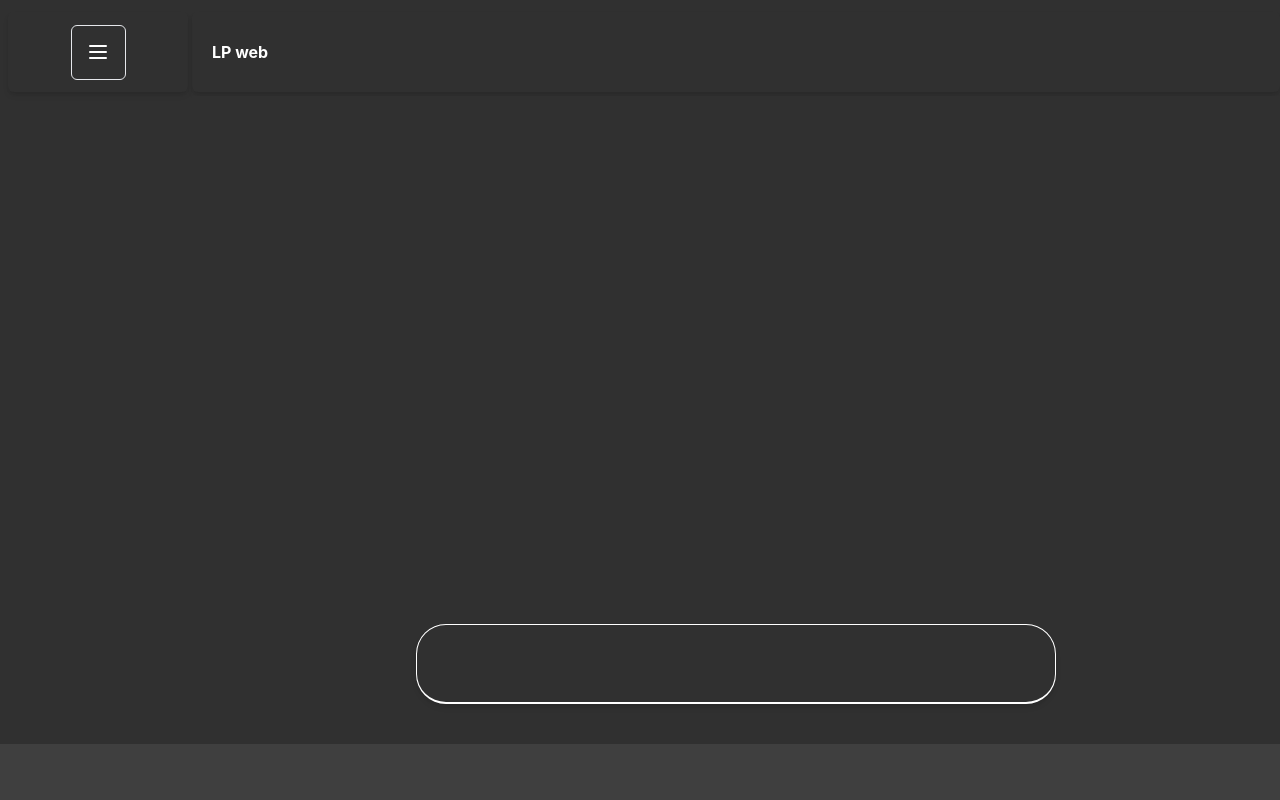
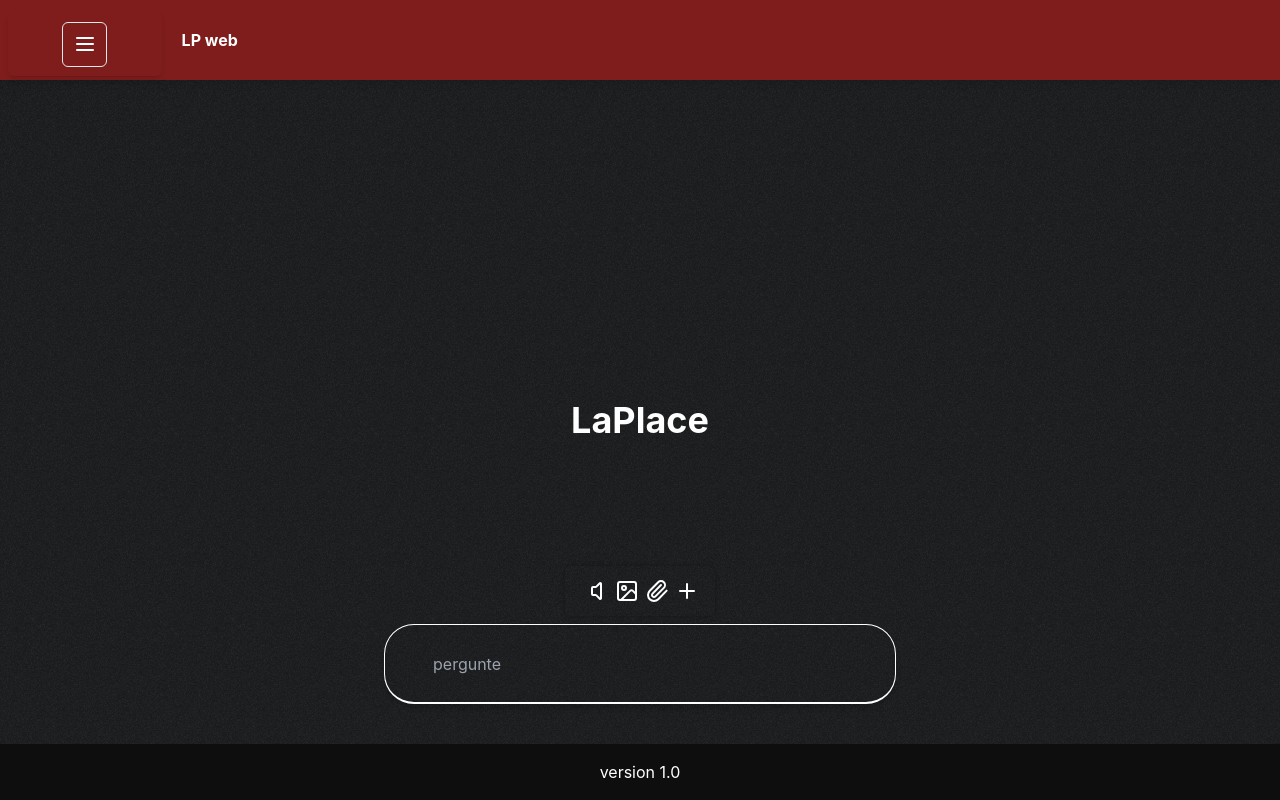
Before and after one commit to DiegoZaluski/ReactLaPlace, a React (Vite) app: page /chat in a window 1280 px wide. Built offline with nearby package versions, Linux system fonts and the light colour scheme.

Commit message:
feat(chat): improve AI chat interface

```diff
--- a/App.css
+++ /dev/null
@@ -1,18 +0,0 @@
-@tailwind base;
-@tailwind components;
-@tailwind utilities;
-
-.btn {
-  @apply px-4 py-2 rounded;
-}
-*{
-    margin: 0;
-    padding: 0;
-    box-sizing: border-box;
-}
-body {
-  height: 100vh;
-  background-color: #30363d;
-  background-image: url("./images/6674f0cdb5b7b401612cf065_noise-50.avif");
-  background-size: 200px 200px;
-}
--- /dev/null
+++ b/index.css
@@ -0,0 +1,31 @@
+@tailwind base;
+@tailwind components;
+@tailwind utilities;
+
+
+.btn {
+  @apply px-4 py-2 rounded;
+}
+*{
+    margin: 0;
+    padding: 0;
+    box-sizing: border-box;
+}
+body {
+  height: 100vh;
+  background-color: #30363d;
+  background-image: url("./images/6674f0cdb5b7b401612cf065_noise-50.avif");
+  background-size: 200px 200px;
+}
+
+@layer utilities {
+  .sx { box-shadow: 0 0px 5px rgba(0, 0, 0, 0.281);}
+  .shadow-b-sm { box-shadow: 0 0px 10px rgba(0,0,0,0.12); }
+  .shadow-b-md { box-shadow: 0 0px 15px rgba(0,0,0,0.18); }
+  .shadow-b-xl { box-shadow: 0 0px 20px rgba(0,0,0,0.25); }
+  .caret-white { caret-color: #ffffff; }
+  .img-bg { background-image: url("./images/6674f0cdb5b7b401612cf065_noise-50.avif");
+            background-size: 200px 200px;
+
+          }
+  }
--- a/index.html
+++ b/index.html
@@ -5,7 +5,7 @@
     <meta name="viewport" content="width=device-width, initial-scale=1.0" />
     <meta name="description" content="LaPlace - Orquestrador de IAs" />
     <title>LaPlace - Aplicação</title>
-    <link rel="stylesheet" href="App.css">
+    <link rel="stylesheet" href="index.css">
     <base href="/" />
     <!-- Favicon would go here -->
     <!-- <link rel="icon" type="image/svg+xml" href="/favicon.ico" /> -->
--- a/package.json
+++ b/package.json
@@ -21,6 +21,7 @@
     "globals": "^16.3.0",
     "postcss": "^8.5.6",
     "tailwindcss": "^3.4.3",
+    "terser": "^5.43.1",
     "vite": "^7.0.6"
   },
   "dependencies": {
--- a/src/App.jsx
+++ b/src/App.jsx
@@ -1,5 +1,5 @@
 import {Routes, Route} from 'react-router-dom'
-import '../App.css'
+import '../index.css'
 import Login from './features/auth/components/Login'
 import Register from './features/auth/components/Register'
 import Chat from './components/layout/Chat.jsx'
--- a/src/components/layout/Chat.jsx
+++ b/src/components/layout/Chat.jsx
@@ -1,32 +1,38 @@
 import React from 'react';
 import Button from '../layout/Button';
-import {Menu} from 'lucide-react'
+import {Menu, Paperclip,Volume,Image,Plus} from 'lucide-react'
 
 
 function Chat() {
+    alert("Olá! Estou no início deste projeto. Se você gostou da ideia, seja bem-vindo para contribuir com sua ajuda!")
     return (
-        <div className="flex flex-row items-center h-screen w-screen gap-1 bg-[#303030]">
-            {/* Sidebar Options */}
-            <div className=" text-center flex flex-col items-center justify-center border-white h-[10vh] w-[15vw] self-start rounded-md mt-3  ml-2 shadow-md">
-                <Button className="h-[55px] w-[55px] flex items-center justify-center"><Menu className="text-white"/></Button>
-            </div>
-            {/* Main Chat Area */}
-            <div className="flex flex-col flex-wrap gap-1 h-full">
+            <div className="flex flex-col flex-wrap justify-center items-center h-full" >
                 {/* Header */}
-                <div className="h-[10vh] w-[85vw] self-start mt-3 rounded-md flex items-center text-white shadow-md ">
-                    <h1 className="ml-5"><strong>LP web</strong></h1>
-                </div>
+                <header className="h-[10vh] w-full self-start flex items-center flex-row text-white bg-red-900 shadow-b-md z-10">
+                    <div className=" text-center flex flex-col items-center justify-center border-white h-[8vh] w-[12vw] self-start rounded-md mt-3  ml-2 shadow-md">
+                        <Button className="h-[45px] w-[45px] flex items-center justify-center"><Menu className="text-white"/></Button>
+                    </div>
+                    <h1 className="ml-5 flex"><strong>LP web</strong></h1>
+                </header>
                 {/* Messages Container */}
-                <div className="flex items-end justify-center h-[81vh] w-[85vw] bg-[#303030]">
-                    <div className="border-white h-[10vh] w-[90vw] border mb-1 ml-2 mr-2 mb-10 border-b-2 rounded-[30px] md:w-[50vw] shadow-md">
-                        {/* Message input will go here */}
+                <div className="flex items-end flex-col justify-end items-center h-[83vh] w-full bg-[#1B1C1D] img-bg">
+                        <h1 className="text-white font-bold absolute top-[50%] text-4xl">LaPlace</h1>
+                        <div className="relative sx w-[150px] h-[50px] rounded-md bottom-2">
+                            <Volume className="text-white absolute left-[25px] top-[50%] translate-y-[-50%] hover:text-red-500"/>
+                            <Image className="text-white absolute left-[50px] top-[50%] translate-y-[-50%] hover:text-red-500"/>
+                            <Paperclip className="text-white absolute left-[80px] top-[50%] translate-y-[-50%] hover:text-red-500"/>
+                            <Plus className="text-white absolute left-[110px] top-[50%] translate-y-[-50%] hover:text-red-500"/>
+                        </div>
+                    <div className=" relative flex justify-end items-center border-white h-[10vh] w-[90vw] border mb-1 ml-2 mr-2 mb-10 border-b-2 rounded-[30px] xl:w-[40vw] md:w-[50vw] shadow-md">
+                        <input type="text" placeholder="pergunte" className="absolute left-12 bg-transparent outline-none caret-white text-white "/>
                     </div>
                 </div>
+                <footer className="flex items-center justify-center  h-[7vh] w-[100vw]  p- bg-[#0f0e0e] text-white absolute bottom-0">
+                    version 1.0
+                </footer>
             </div>
-            <footer className="flex flex-row h-[7vh] w-[100vw]  p- bg-[#3f3f3f] absolute bottom-0">
-            </footer>
-        </div>
-    );
+    )
+
 }
 
 export default Chat;
--- a/src/main.jsx
+++ b/src/main.jsx
@@ -3,7 +3,7 @@ import { createRoot } from 'react-dom/client';
 import { I18nextProvider } from 'react-i18next';
 //aqui foi importado o provider que é responsável por fornecer o i18n para toda a aplicação
 import i18n from './i18n/i18n'; //aqui foi importado a configuração do i18n reponsavel por toda a internacionalização da aplicação
-import '../App.css';
+import '../index.css';
 import App from './App.jsx';
 import { BrowserRouter } from 'react-router-dom';
 
```
Also changed, not shown: 1 other file (tests, documents, lock files or other folders).
